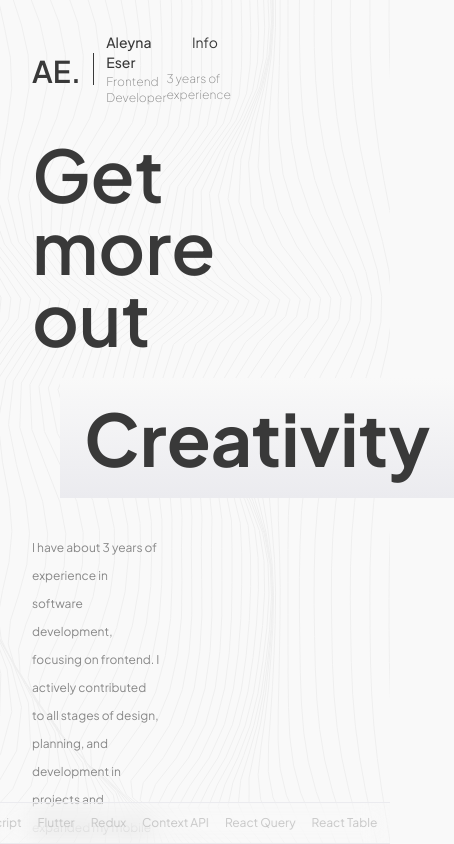
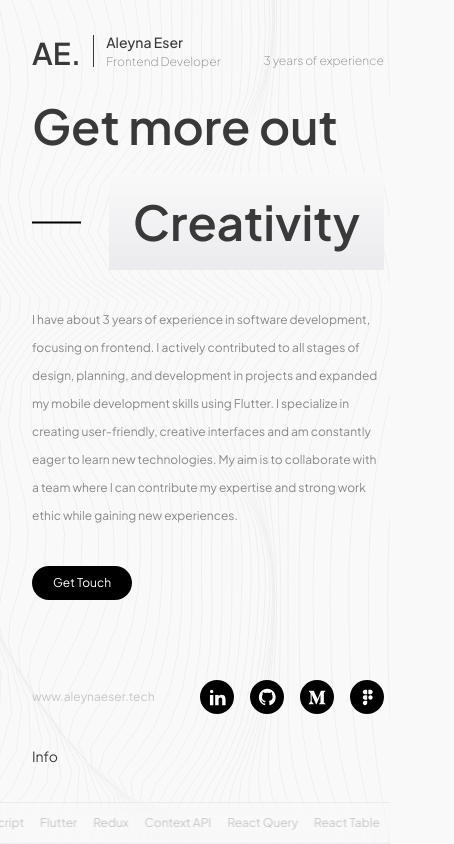
Before and after one commit to aleynaeser/portfolio, a Next.js app: page / in a window 390 px wide. Shown: the top 844 px of the page, 454 px wide, since content can reach past the window. Built offline with nearby package versions, Linux system fonts and the light colour scheme.

Commit message:
updated mobile view

```diff
--- a/src/app/page.tsx
+++ b/src/app/page.tsx
@@ -6,7 +6,7 @@ import Header from '@components/Sections/Header';
 export default async function Portfolio() {
   return (
     <main className='grid grid-cols-12 gap-8 p-8'>
-      <section className='col-span-5 flex h-[calc(100vh-100px)] flex-col justify-between gap-8'>
+      <section className='col-span-5 flex h-[calc(100vh-100px)] flex-col justify-between gap-8 sm:col-span-12 sm:h-fit sm:gap-20'>
         <div className='flex flex-col gap-8'>
           <Header />
           <About />
@@ -16,7 +16,7 @@ export default async function Portfolio() {
       </section>
 
       <Skills />
-      <section className='col-span-7'>Info</section>
+      <section className='col-span-7 sm:col-span-12'>Info</section>
     </main>
   );
 }
--- a/src/components/Sections/About.tsx
+++ b/src/components/Sections/About.tsx
@@ -4,14 +4,14 @@ import NavigateButton from '@components/Buttons/NavigateButton';
 export default function About() {
   return (
     <div className='flex flex-col gap-4'>
-      <div className='text-7xl font-semibold'>
+      <div className='text-7xl font-semibold sm:text-5xl'>
         <div>Get more out</div>
 
         <div className='flex items-center gap-7 pt-6'>
           <LongArrow />
 
           <div className='relative w-fit p-6'>
-            <div className='relative inline-block text-7xl font-bold'>
+            <div className='relative inline-block text-7xl font-semibold sm:text-5xl'>
               <span>Creativity</span>
               <span
                 className='absolute inset-0 inline-block h-[82px] animate-shine bg-clip-text text-transparent'
@@ -29,7 +29,7 @@ export default function About() {
         </div>
       </div>
 
-      <div className='py-5 text-xs leading-7 text-[var(--secondary)]'>
+      <div className='text-pretty py-5 text-xs leading-7 text-[var(--secondary)]'>
         I have about 3 years of experience in software development, focusing on frontend. I actively contributed to all
         stages of design, planning, and development in projects and expanded my mobile development skills using Flutter. I
         specialize in creating user-friendly, creative interfaces and am constantly eager to learn new technologies. My aim
--- a/tailwind.config.ts
+++ b/tailwind.config.ts
@@ -7,6 +7,9 @@ export default {
     './src/components/**/*.{js,ts,jsx,tsx,mdx}',
   ],
   theme: {
+    screens: {
+      sm: { max: '1199px' },
+    },
     extend: {
       keyframes: {
         shine: {
```
